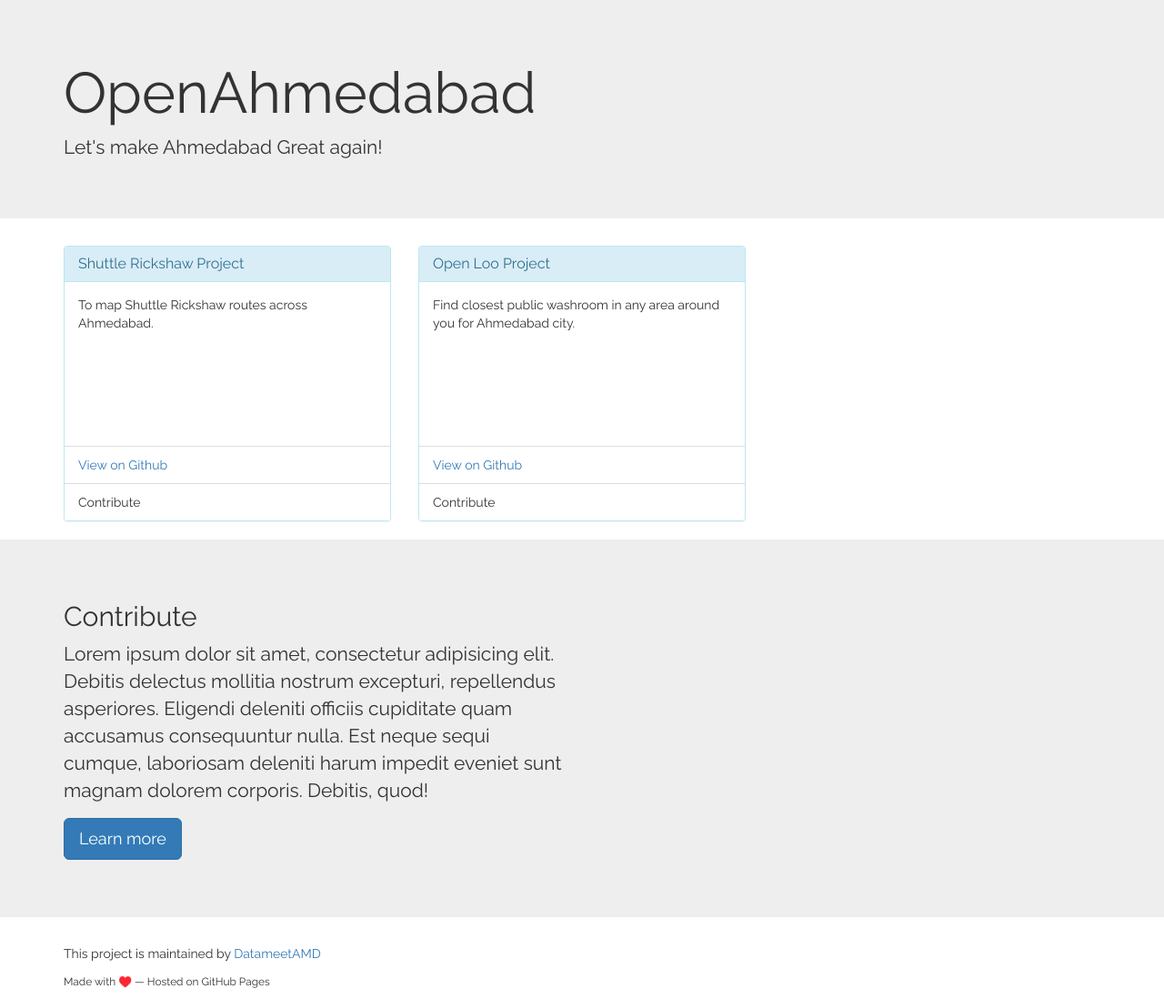
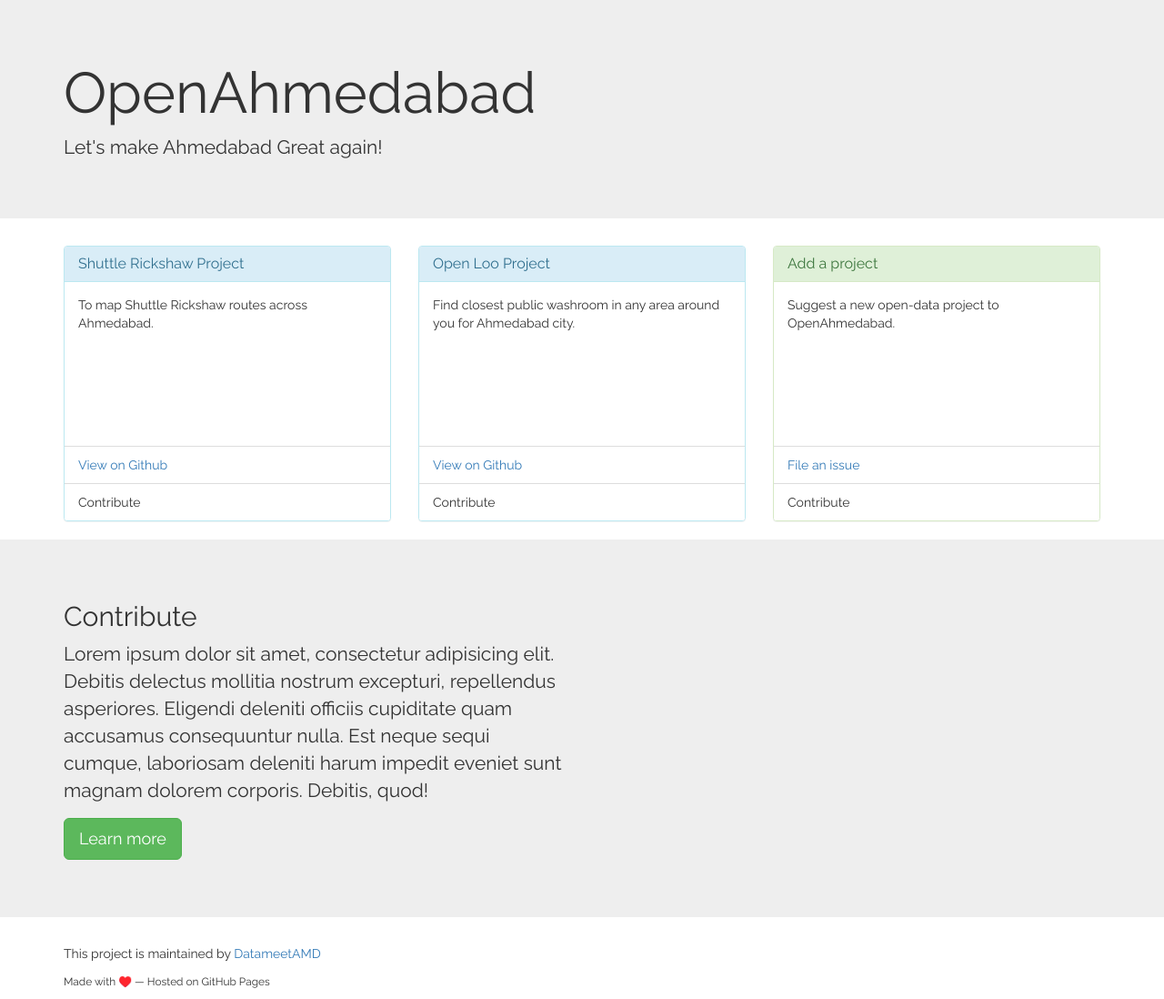
Before and after one commit to shravan91/openahmedabad.org, a Jekyll site: the page built from index.md, in a window 1280 px wide. Shown: the whole page at 91% size. Built offline with Jekyll 4.4.1, drawn with Linux system fonts in a browser that asks for light colours.

Commit message:
minor layout fixes, add project

```diff
--- a/_layouts/home.html
+++ b/_layouts/home.html
@@ -4,6 +4,7 @@ layout: default
 <div class="home container">
   <div class="row">
     {% for post in site.posts %}
+
     <div class="col-md-4">
       <div class="panel panel-info">
         <div class="panel-heading">
@@ -19,6 +20,21 @@ layout: default
       </div>
     </div>
     {% endfor %}
+
+    <div class="col-md-4">
+      <div class="panel panel-success">
+        <div class="panel-heading">
+          <h2 class="panel-title">Add a project</h2>
+        </div>
+        <div class="panel-body">
+          <span class="post-meta">Suggest a new open-data project to OpenAhmedabad.</span>
+        </div>
+        <ul class="list-group">
+          <li class="list-group-item"><a href="https://github.com/DatameetAMD/bucket-list/issues">File an issue</a></li>
+          <li class="list-group-item">Contribute</li>
+        </ul>
+      </div>
+    </div>
   </div>
 </div>
 
@@ -28,7 +44,7 @@ layout: default
     <div class="row">
       <div class="col-md-6">
         <p>Lorem ipsum dolor sit amet, consectetur adipisicing elit. Debitis delectus mollitia nostrum excepturi, repellendus asperiores. Eligendi deleniti officiis cupiditate quam accusamus consequuntur nulla. Est neque sequi cumque, laboriosam deleniti harum impedit eveniet sunt magnam dolorem corporis. Debitis, quod!</p>
-        <p><a class="btn btn-primary btn-lg" href="/contribute" role="button">Learn more</a></p>
+        <p><a class="btn btn-success btn-lg" href="/contribute" role="button">Learn more</a></p>
       </div>
     </div>
   </div>
--- a/_sass/oa.scss
+++ b/_sass/oa.scss
@@ -9,3 +9,14 @@ body {
 .post {
   min-height: 300px;
 }
+
+.panel-image {
+  margin-left: -15px;
+  margin-right: -15px;
+  margin-top: -15px;
+
+  img {
+    width: 100%;
+    height: auto;
+  }
+}
```
Also changed, not shown: _posts/2017-03-03-shuttle-rickshaw.html (renamed from _posts/2017-03-03-shutte-rickshaw.html).
